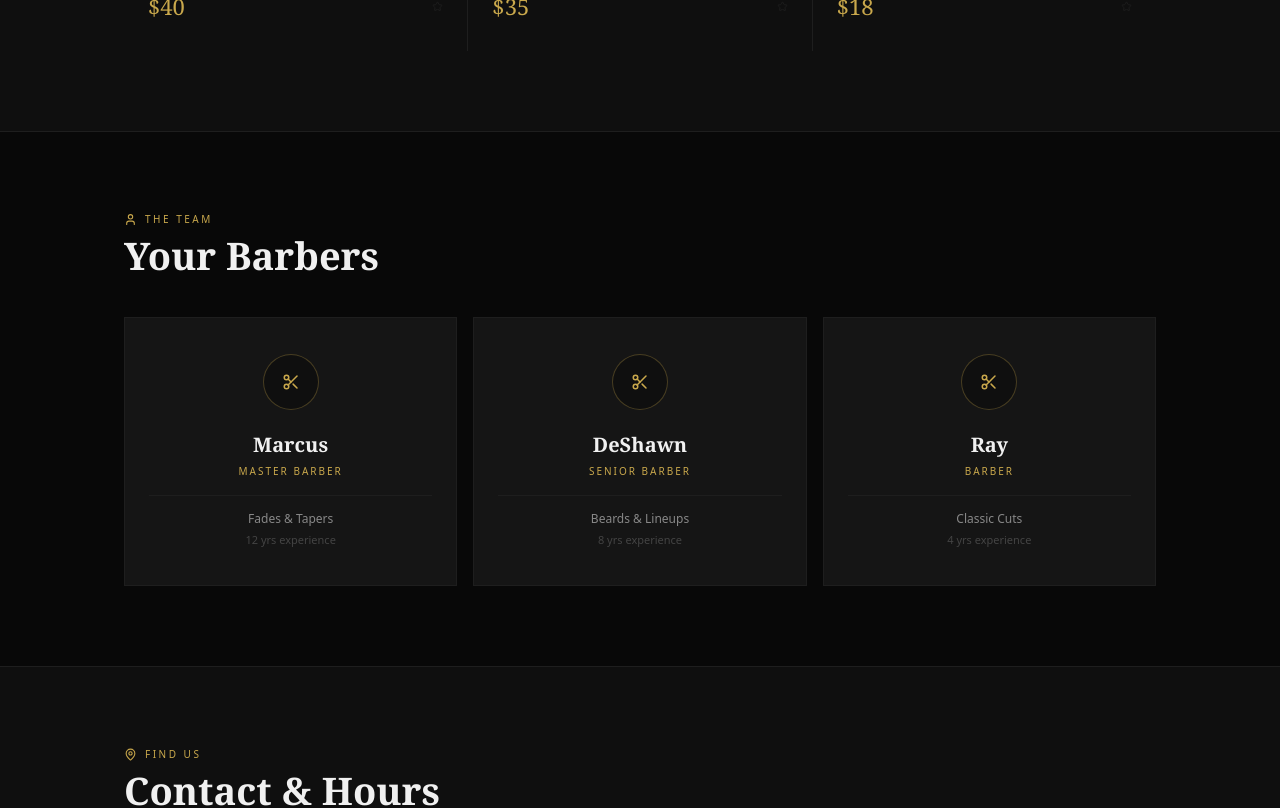
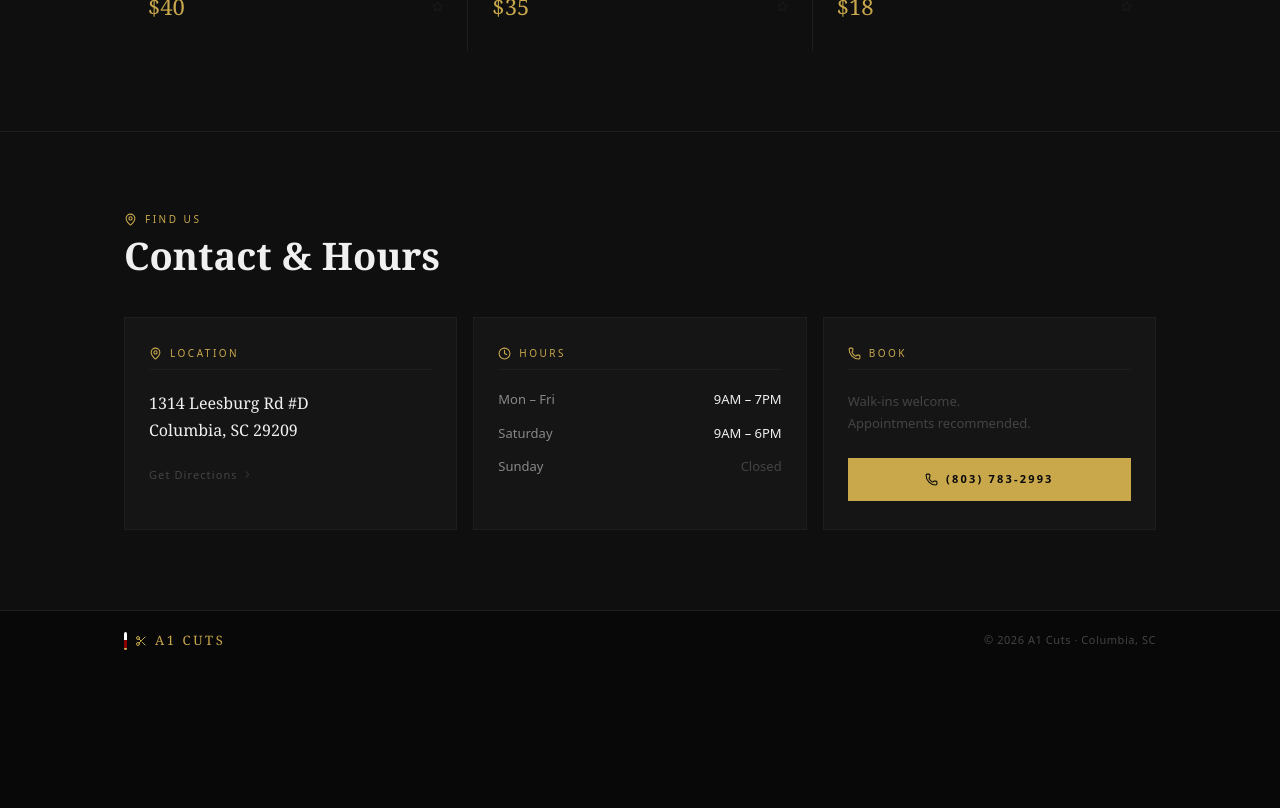
Before and after one commit to 4cecoder/a1, a Next.js app: page / in a window 1280 px wide. Shown: the part 1280-2088 px from the top of the page. After the commit the page ends 1950 px from the top, so only its background shows below. Built offline with nearby package versions, Linux system fonts and the light colour scheme.

Commit message:
remove: barbers/team section and nav link

```diff
--- a/app/components/Navbar.tsx
+++ b/app/components/Navbar.tsx
@@ -24,7 +24,7 @@ export default function Navbar() {
 
         {/* Desktop links */}
         <nav style={{ display: "flex", alignItems: "center", gap: 32 }} className="d-nav">
-          {["Services", "Barbers", "Contact"].map(l => (
+          {["Services", "Contact"].map(l => (
             <a key={l} href={`#${l.toLowerCase()}`} style={{
               fontSize: 11, letterSpacing: "0.2em", textTransform: "uppercase",
               color: "var(--t2)", textDecoration: "none", fontFamily: "system-ui,sans-serif"
@@ -54,7 +54,7 @@ export default function Navbar() {
           background: "var(--bg1)", borderTop: "1px solid var(--line)",
           padding: "20px 24px", display: "flex", flexDirection: "column", gap: 18
         }}>
-          {["Services", "Barbers", "Contact"].map(l => (
+          {["Services", "Contact"].map(l => (
             <a key={l} href={`#${l.toLowerCase()}`} onClick={() => setOpen(false)} style={{
               fontSize: 11, letterSpacing: "0.2em", textTransform: "uppercase",
               color: "var(--t2)", textDecoration: "none"
--- a/app/page.tsx
+++ b/app/page.tsx
@@ -166,40 +166,6 @@ export default function Home() {
         </div>
       </section>
 
-      {/* ══ BARBERS ═══════════════════════════════════ */}
-      <section id="barbers" style={{ background: "var(--bg0)", borderBottom: LINE }}>
-        <div className="wrap" style={{ paddingBlock: "80px" }}>
-          <SectionHead label="The Team" icon={User} title="Your Barbers" />
-
-          <div style={{
-            display: "grid",
-            gridTemplateColumns: "repeat(auto-fill, minmax(260px, 1fr))",
-            gap: 16
-          }}>
-            {BARBERS.map(b => (
-              <div key={b.name} style={{
-                background: "var(--bg2)", border: LINE,
-                padding: "36px 24px", textAlign: "center"
-              }}>
-                <div style={{
-                  width: 56, height: 56, borderRadius: "50%",
-                  background: "var(--bg1)", border: `1px solid rgba(201,168,76,.3)`,
-                  display: "flex", alignItems: "center", justifyContent: "center",
-                  margin: "0 auto 20px"
-                }}>
-                  <Scissors size={18} style={{ color: G }} />
-                </div>
-                <h3 style={{ fontFamily: "Georgia,serif", fontSize: 20, fontWeight: 700, color: "var(--t1)", marginBottom: 4 }}>{b.name}</h3>
-                <p style={{ fontSize: 10, letterSpacing: "0.2em", textTransform: "uppercase", color: G, marginBottom: 16 }}>{b.role}</p>
-                <div style={{ height: 1, background: "var(--line)", marginBottom: 14 }} />
-                <p style={{ fontSize: 12, color: "var(--t2)" }}>{b.spec}</p>
-                <p style={{ fontSize: 11, color: "var(--t3)", marginTop: 4 }}>{b.exp} experience</p>
-              </div>
-            ))}
-          </div>
-        </div>
-      </section>
-
       {/* ══ CONTACT ═══════════════════════════════════ */}
       <section id="contact" style={{ background: "var(--bg1)" }}>
         <div className="wrap" style={{ paddingBlock: "80px" }}>
```
